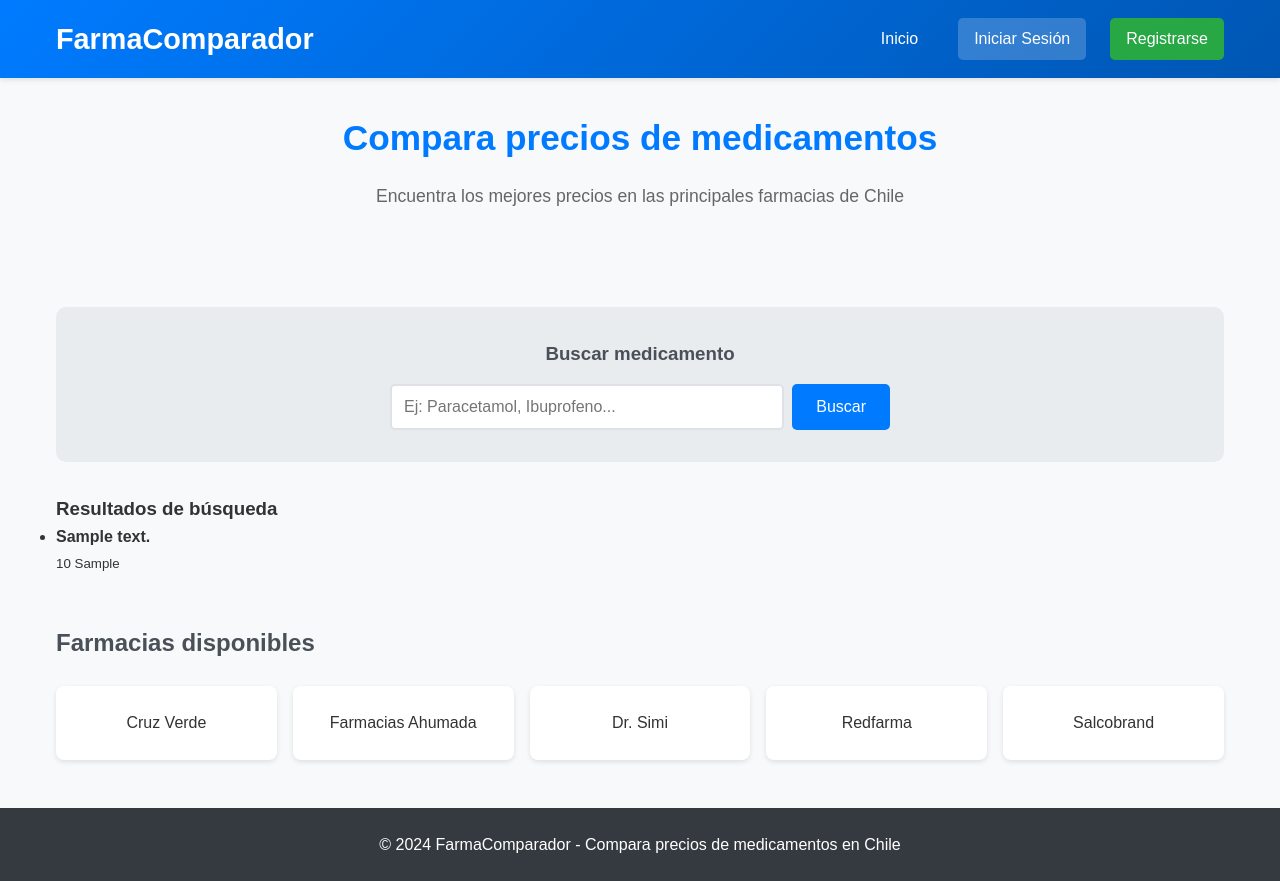
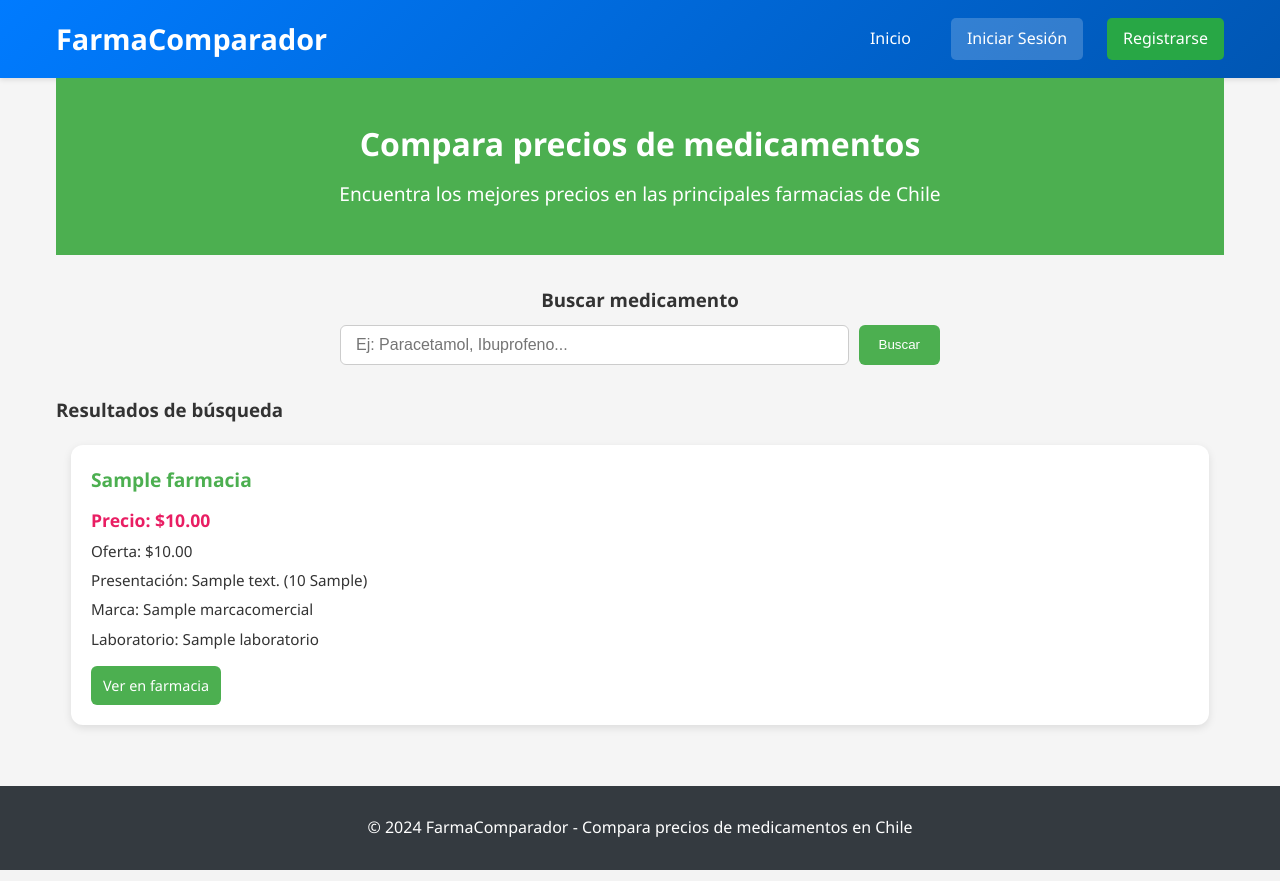
Before and after one commit to Masacor/APT_Test, a Django app: page / in a window 1280 px wide. Run offline with Django 5.2, Linux system fonts and the light colour scheme; tables that the repository leaves empty hold one stand-in row (values such as "Sample post").

Commit message:
6: agregando cambios al index, seguir mejorando

```diff
--- a/comparador/static/css/index.css
+++ b/comparador/static/css/index.css
@@ -1,175 +1,147 @@
-/* Hero section */
+/* index.css */
+
+/* ---------- Reset y tipografía básica ---------- */
+body {
+    font-family: 'Segoe UI', Tahoma, Geneva, Verdana, sans-serif;
+    margin: 0;
+    padding: 0;
+    background-color: #f5f5f5;
+    color: #333;
+}
+
+h2, h3, h4 {
+    margin: 0 0 10px 0;
+}
+
+p {
+    margin: 5px 0;
+}
+
+/* ---------- Hero ---------- */
 .hero {
+    background-color: #4caf50;
+    color: white;
     text-align: center;
-    padding: 2rem 0;
-    margin-bottom: 2rem;
+    padding: 40px 20px;
 }
 
 .hero h2 {
-    color: #007bff;
-    font-size: 2.2rem;
-    margin-bottom: 1rem;
+    font-size: 2rem;
+    margin-bottom: 10px;
 }
 
 .hero p {
-    font-size: 1.1rem;
-    color: #666;
-    max-width: 600px;
-    margin: 0 auto 2rem;
+    font-size: 1.2rem;
 }
 
-/* Search box */
+/* ---------- Search Box ---------- */
 .search-box {
-    background: #e9ecef;
-    padding: 2rem;
-    border-radius: 10px;
-    margin: 2rem 0;
+    max-width: 600px;
+    margin: 30px auto;
     text-align: center;
-}
-
-.search-box h3 {
-    color: #495057;
-    margin-bottom: 1rem;
 }
 
 .search-form {
     display: flex;
-    max-width: 500px;
-    margin: 0 auto;
-    gap: 0.5rem;
+    gap: 10px;
+    flex-wrap: wrap;
+    justify-content: center;
 }
 
 .search-input {
-    flex: 1;
-    padding: 0.75rem;
-    border: 2px solid #dee2e6;
-    border-radius: 5px;
+    flex: 1 1 200px;
+    padding: 10px 15px;
     font-size: 1rem;
-}
-
-.search-input:focus {
-    outline: none;
-    border-color: #007bff;
+    border: 1px solid #ccc;
+    border-radius: 6px;
 }
 
 .search-button {
-    padding: 0.75rem 1.5rem;
-    background: #007bff;
+    padding: 10px 20px;
+    background-color: #4caf50;
     color: white;
     border: none;
-    border-radius: 5px;
+    border-radius: 6px;
     cursor: pointer;
-    font-size: 1rem;
-    transition: background 0.3s;
+    transition: background 0.3s ease;
 }
 
 .search-button:hover {
-    background: #0056b3;
+    background-color: #45a049;
 }
 
-/* Pharmacies section */
-.pharmacies-section {
-    margin: 3rem 0;
+/* ---------- Cards Container ---------- */
+.cards-container {
+    display: grid;
+    grid-template-columns: repeat(auto-fit, minmax(250px, 1fr));
+    gap: 20px;
+    max-width: 1200px;
+    margin: 20px auto;
+    padding: 0 15px;
 }
 
-.section-title {
-    color: #495057;
-    margin-bottom: 1.5rem;
-    font-size: 1.5rem;
+/* ---------- Individual Card ---------- */
+.card {
+    background-color: white;
+    border-radius: 12px;
+    box-shadow: 0 3px 8px rgba(0,0,0,0.1);
+    padding: 20px;
+    transition: transform 0.2s ease, box-shadow 0.2s ease;
 }
 
-.pharmacies-list {
-    list-style: none;
-    display: grid;
-    grid-template-columns: repeat(auto-fit, minmax(200px, 1fr));
-    gap: 1rem;
+.card:hover {
+    transform: translateY(-5px);
+    box-shadow: 0 8px 16px rgba(0,0,0,0.15);
 }
 
-.pharmacy-item {
-    background: white;
-    padding: 1.5rem;
-    border-radius: 8px;
-    box-shadow: 0 2px 5px rgba(0,0,0,0.1);
-    text-align: center;
-    transition: transform 0.3s;
+.card h4 {
+    font-size: 1.2rem;
+    margin-bottom: 10px;
+    color: #4caf50;
 }
 
-.pharmacy-item:hover {
-    transform: translateY(-3px);
-    box-shadow: 0 4px 10px rgba(0,0,0,0.15);
+.card p {
+    font-size: 0.95rem;
 }
 
-/* Features section */
-.features {
-    background: white;
-    padding: 2rem;
-    border-radius: 10px;
-    margin: 3rem 0;
-    box-shadow: 0 2px 10px rgba(0,0,0,0.1);
+.card a {
+    display: inline-block;
+    margin-top: 10px;
+    padding: 8px 12px;
+    background-color: #4caf50;
+    color: white;
+    text-decoration: none;
+    border-radius: 6px;
+    font-size: 0.9rem;
+    transition: background 0.3s ease;
 }
 
-.features h3 {
-    text-align: center;
-    color: #007bff;
-    margin-bottom: 2rem;
+.card a:hover {
+    background-color: #45a049;
 }
 
-.features-grid {
-    display: grid;
-    grid-template-columns: repeat(auto-fit, minmax(250px, 1fr));
-    gap: 2rem;
+/* ---------- Precio destacado ---------- */
+.card p:first-of-type {
+    font-weight: bold;
+    font-size: 1.1rem;
+    color: #e91e63;
 }
 
-.feature-item {
-    text-align: center;
-    padding: 1rem;
-}
-
-.feature-icon {
-    font-size: 2.5rem;
-    color: #007bff;
-    margin-bottom: 1rem;
-}
-
-.feature-item h4 {
-    color: #495057;
-    margin-bottom: 0.5rem;
-}
-
-.feature-item p {
-    color: #666;
-    font-size: 0.9rem;
-}
-
-/* Responsive */
+/* ---------- Responsive adjustments ---------- */
 @media (max-width: 768px) {
     .hero h2 {
-        font-size: 1.8rem;
+        font-size: 1.5rem;
+    }
+
+    .hero p {
+        font-size: 1rem;
     }
 
     .search-form {
         flex-direction: column;
     }
 
-    .pharmacies-list {
-        grid-template-columns: 1fr;
-    }
-
-    .features-grid {
-        grid-template-columns: 1fr;
+    .search-input, .search-button {
+        width: 100%;
     }
 }
-
-@media (max-width: 480px) {
-    .hero h2 {
-        font-size: 1.5rem;
-    }
-
-    .search-box {
-        padding: 1rem;
-    }
-
-    .feature-icon {
-        font-size: 2rem;
-    }
-}
--- a/comparador/templates/index.html
+++ b/comparador/templates/index.html
@@ -21,30 +21,28 @@
     </form>
 </div>
 
-{% if medicamentos %}
+{% if resultados %}
 <div class="results-section">
     <h3>Resultados de búsqueda</h3>
-    <ul class="results-list">
-        {% for m in medicamentos %}
-            <li class="result-item">
-                <strong>{{ m.descripcion }}</strong><br>
-                <small>{{ m.cantidadvalor }} {{ m.cantidadunidad }}</small>
-            </li>
+    <div class="cards-container">
+        {% for r in resultados %}
+        <div class="card">
+            <h4>{{ r.farmacia }}</h4>
+            <p>Precio: ${{ r.precio }}</p>
+            {% if r.precio_oferta %}
+            <p>Oferta: ${{ r.precio_oferta }}</p>
+            {% endif %}
+            <p>Presentación: {{ r.presentacion }}</p>
+            <p>Marca: {{ r.marca }}</p>
+            <p>Laboratorio: {{ r.laboratorio }}</p>
+            {% if r.farmacia_url %}
+            <a href="{{ r.farmacia_url }}" target="_blank">Ver en farmacia</a>
+            {% endif %}
+        </div>
         {% endfor %}
-    </ul>
+    </div>
 </div>
 {% else %}
-    <p style="text-align:center; margin-top:20px;">No se encontraron resultados.</p>
+<p style="text-align:center; margin-top:20px;">No se encontraron resultados.</p>
 {% endif %}
-
-<div class="pharmacies-section">
-    <h3 class="section-title">Farmacias disponibles</h3>
-    <ul class="pharmacies-list">
-        <li class="pharmacy-item">Cruz Verde</li>
-        <li class="pharmacy-item">Farmacias Ahumada</li>
-        <li class="pharmacy-item">Dr. Simi</li>
-        <li class="pharmacy-item">Redfarma</li>
-        <li class="pharmacy-item">Salcobrand</li>
-    </ul>
-</div>
 {% endblock %}
--- a/comparador/views.py
+++ b/comparador/views.py
@@ -1,21 +1,78 @@
-from django.shortcuts import render, redirect, redirect, get_object_or_404 # login y admin
+from django.shortcuts import render, redirect, get_object_or_404 # login y admin
 from django.contrib import messages# login
 from django.contrib.auth import authenticate, login as auth_login  # login
 from django.contrib.auth.models import User
 from django.contrib.auth.hashers import make_password, check_password# Para sign up
 import re # Para sign up
 from datetime import datetime # Para sign up
-from .models import Presentacion, Usuario
+from .models import Presentacion, Usuario, PrecioFarmacia, Medicamento
+from django.db.models import Min
 
-# Index
+# # Index
+# def index(request):
+#     query = request.GET.get('q')  # El texto que el usuario busca
+#     if query:
+#         medicamentos = Presentacion.objects.filter(descripcion__icontains=query)
+#     else:
+#         medicamentos = Presentacion.objects.all()
+
+#     return render(request, 'index.html', {'medicamentos': medicamentos, 'query': query})
+
+# def index(request):
+#     query = request.GET.get('q')
+
+#     if query:
+#         presentaciones = Presentacion.objects.filter(descripcion__icontains=query)
+#     else:
+#         presentaciones = Presentacion.objects.all()
+
+#     resultados = []
+
+#     for p in presentaciones:
+#         # Todos los precios asociados a esa presentación
+#         precios = PrecioFarmacia.objects.filter(idpresentacion=p)
+
+#         # Si hay precios
+#         for precio in precios:
+#             resultados.append({
+#                 'farmacia': precio.idfarmacia.nombrefarmacia,
+#                 'farmacia_url': precio.idfarmacia.url,
+#                 'precio': precio.precio,
+#                 'precio_oferta': precio.preciooferta,
+#                 'presentacion': p.descripcion,
+#                 'medicamento': p.idmedicamento.registrosanitario if p.idmedicamento else "",
+#                 'marca': p.idmedicamento.idmarca.nombremarca if p.idmedicamento and p.idmedicamento.idmarca else "",
+#                 'laboratorio': p.idmedicamento.idlaboratorio.nombrelaboratorio if p.idmedicamento and p.idmedicamento.idlaboratorio else "",
+#             })
+
+#     return render(request, 'index.html', {'resultados': resultados, 'query': query})
+
 def index(request):
-    query = request.GET.get('q')  # El texto que el usuario busca
-    if query:
-        medicamentos = Presentacion.objects.filter(descripcion__icontains=query)
-    else:
-        medicamentos = Presentacion.objects.all()
+    query = request.GET.get('q', '')
+    resultados = []
 
-    return render(request, 'index.html', {'medicamentos': medicamentos, 'query': query})
+    presentaciones = Presentacion.objects.filter(descripcion__icontains=query) if query else Presentacion.objects.all()
+
+    for p in presentaciones:
+        precios = PrecioFarmacia.objects.filter(idpresentacion=p)
+        precios_por_farmacia = precios.values('idfarmacia').annotate(min_precio=Min('precio'))
+
+        for item in precios_por_farmacia:
+            precio_obj = precios.filter(idfarmacia=item['idfarmacia'], precio=item['min_precio']).first()
+            medicamento = p.idmedicamento  # ForeignKey
+
+            resultados.append({
+                'farmacia': precio_obj.idfarmacia.nombrefarmacia,
+                'precio': precio_obj.precio,
+                'precio_oferta': precio_obj.preciooferta,
+                'presentacion': f"{p.descripcion} ({p.cantidadvalor} {p.cantidadunidad})",
+                'marca': medicamento.idmarca.nombremarca if medicamento.idmarca else '',
+                'laboratorio': medicamento.idlaboratorio.nombrelaboratorio if medicamento.idlaboratorio else '',
+                'farmacia_url': precio_obj.presentacionurl
+            })
+
+    return render(request, 'index.html', {'resultados': resultados, 'query': query})
+
 
 
 # login
```
Also changed, not shown: comparador/models.py (+122 -3 lines).
